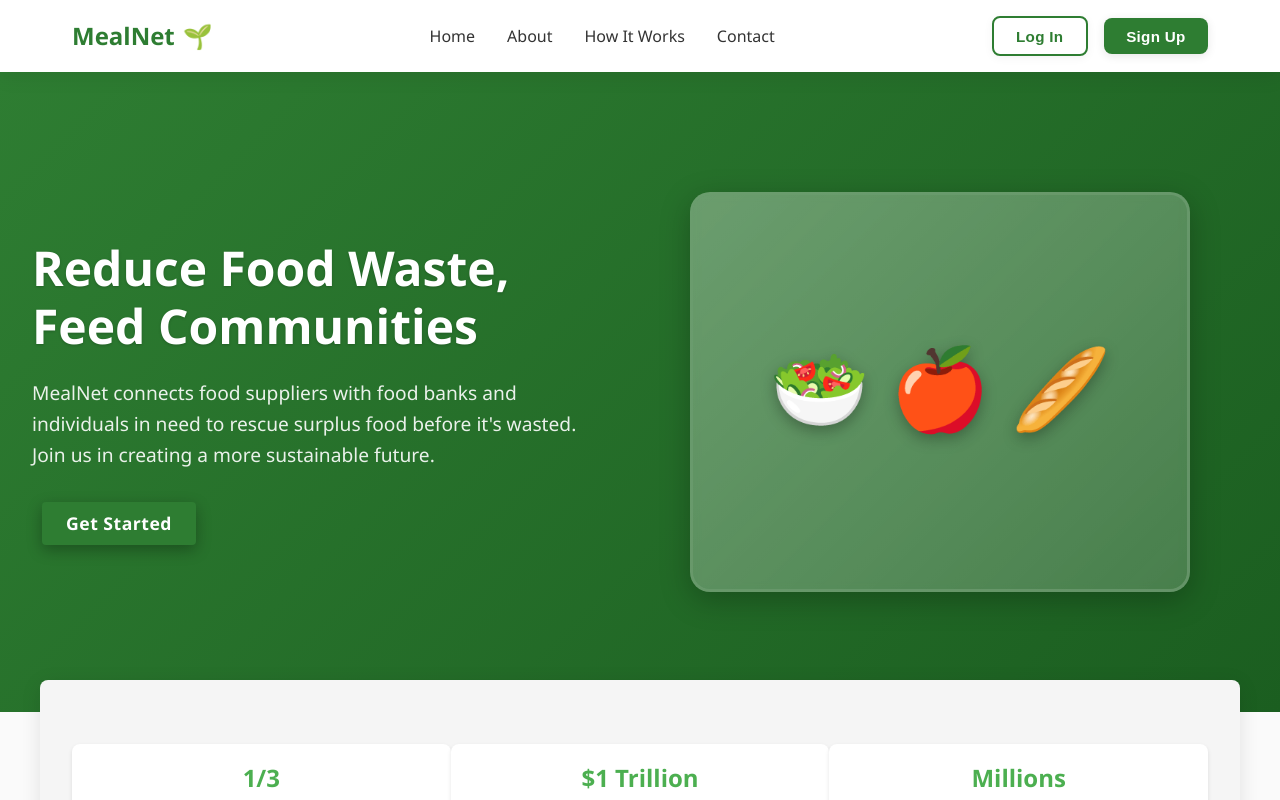
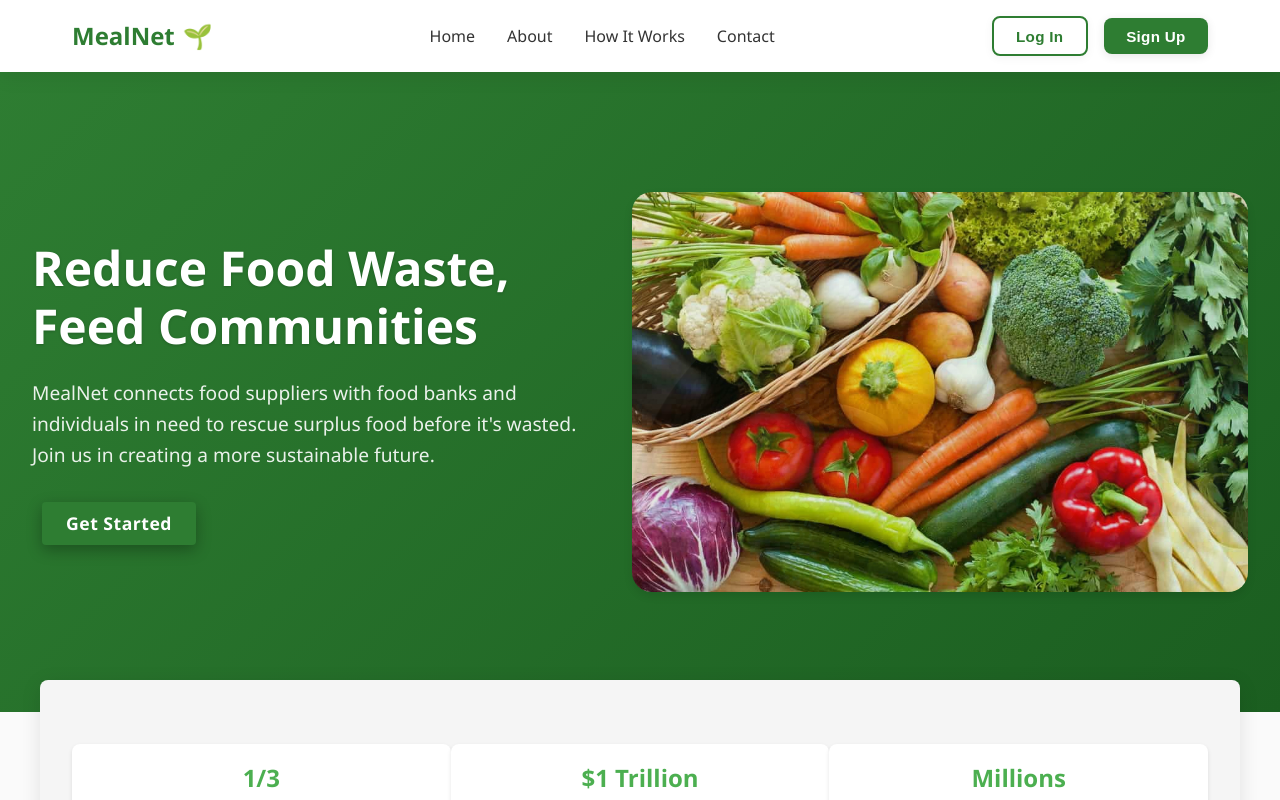
Before and after one commit to Arcricea/JAC-Hacks-25, a React (Create React App) app: page / in a window 1280 px wide. Shown: the top 800 px of the page. Built offline with nearby package versions, Linux system fonts and the light colour scheme.

Commit message:
rotating images
read title

```diff
--- a/src/assets/styles/Home.css
+++ b/src/assets/styles/Home.css
@@ -101,25 +101,33 @@
 }
 
 .hero-image {
-  flex: 1;
-  display: flex;
-  justify-content: center;
-  align-items: center;
+  position: relative;
+  width: 400px;
+  height: 400px;
+  overflow: hidden;
+  border-radius: 20px;
+  box-shadow: 0 4px 8px rgba(0, 0, 0, 0.1);
 }
 
-.placeholder-image {
-  background-color: rgba(46, 125, 50, 0.1);
+.rotating-images {
+  position: relative;
   width: 100%;
-  max-width: 500px;
-  height: 400px;
-  border-radius: 8px;
-  display: flex;
-  justify-content: center;
-  align-items: center;
+  height: 100%;
 }
 
-.hero-emoji {
-  font-size: 4rem;
+.hero-img {
+  position: absolute;
+  top: 0;
+  left: 0;
+  width: 100%;
+  height: 100%;
+  object-fit: cover;
+  opacity: 0;
+  transition: opacity 0.5s ease-in-out;
+}
+
+.hero-img.active {
+  opacity: 1;
 }
 
 /* Stats Section */
--- a/src/pages/Home.js
+++ b/src/pages/Home.js
@@ -1,8 +1,23 @@
-import React from 'react';
+import React, { useState, useEffect } from 'react';
 import { Link } from 'react-router-dom';
 import '../assets/styles/Home.css';
+import freshFruit from '../assets/fresh_fruit.jpg';
+import freshVegetables from '../assets/fresh_vegetables.jpg';
+import freshCooked from '../assets/fresh_cooked.webp';
 
 const Home = () => {
+  const [currentImageIndex, setCurrentImageIndex] = useState(0);
+  const images = [freshFruit, freshVegetables, freshCooked];
+  const imageNames = ['Fresh Fruit', 'Fresh Vegetables', 'Fresh Cooked'];
+
+  useEffect(() => {
+    const interval = setInterval(() => {
+      setCurrentImageIndex((prevIndex) => (prevIndex + 1) % images.length);
+    }, 3000); // Change image every 3 seconds
+
+    return () => clearInterval(interval);
+  }, []);
+
   return (
     <div className="home-page">
       {/* Hero Section */}
@@ -18,9 +33,15 @@ const Home = () => {
           </div>
         </div>
         <div className="hero-image">
-          {/* This would be an image in production */}
-          <div className="placeholder-image">
-            <span className="hero-emoji">🥗 🍎 🥖</span>
+          <div className="rotating-images">
+            {images.map((image, index) => (
+              <img
+                key={index}
+                src={image}
+                alt={imageNames[index]}
+                className={`hero-img ${index === currentImageIndex ? 'active' : ''}`}
+              />
+            ))}
           </div>
         </div>
       </section>
```
